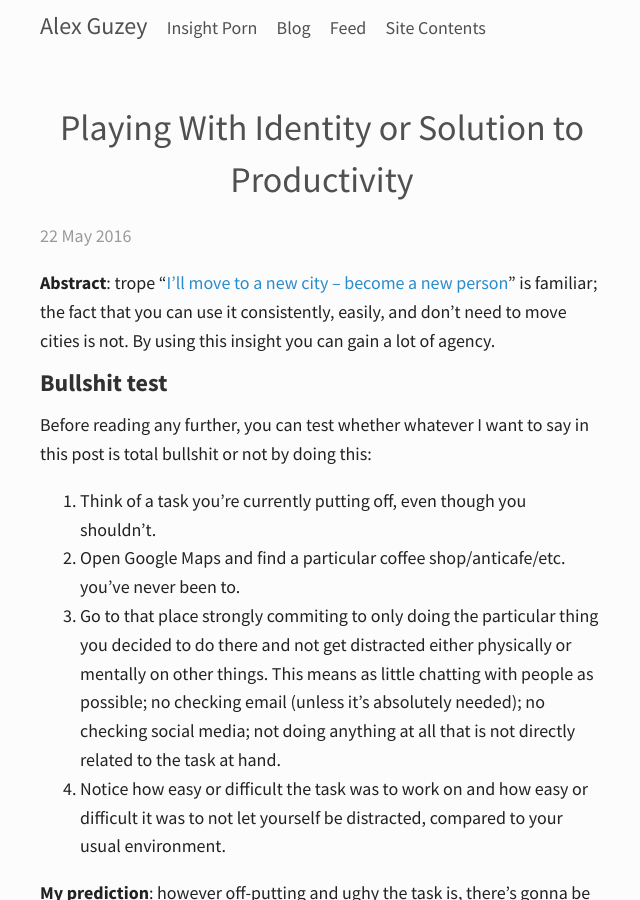
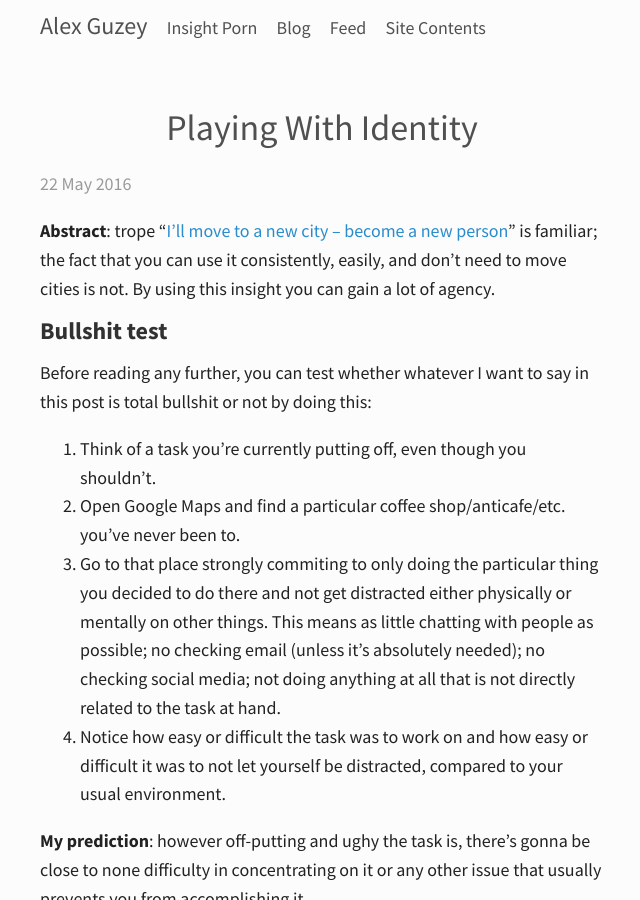
Before and after one commit to guzey/guzey.github.io1, a Jekyll site: the page built from _posts/2016-05-22-playing-with-identity.md, in a window 1280 px wide and 900 px high. Shown: the whole window, without its empty margins (318-958 px from the left). Built offline with Jekyll 4.4.1, drawn with Linux system fonts in a browser that asks for light colours; comment, search, counter and statistics services are not loaded; a style sheet for code colours, icons or effects is not loaded.

Commit message:
rename playing with identity post

```diff
--- a/_posts/2016-05-22-playing-with-identity-or-solution-to-productivity.md
+++ b/_posts/2016-05-22-playing-with-identity.md
@@ -1,6 +1,6 @@
 ---
 layout: post
-title: Playing With Identity or Solution to Productivity
+title: Playing With Identity
 ---
 
 **Abstract**: trope "[I'll move to a new city -- become a new person](http://garybasin.com/2015/12/28/routine-power-and-peril/)" is familiar; the fact that you can use it consistently, easily, and don't need to move cities is not. By using this insight you can gain a lot of agency.
```
